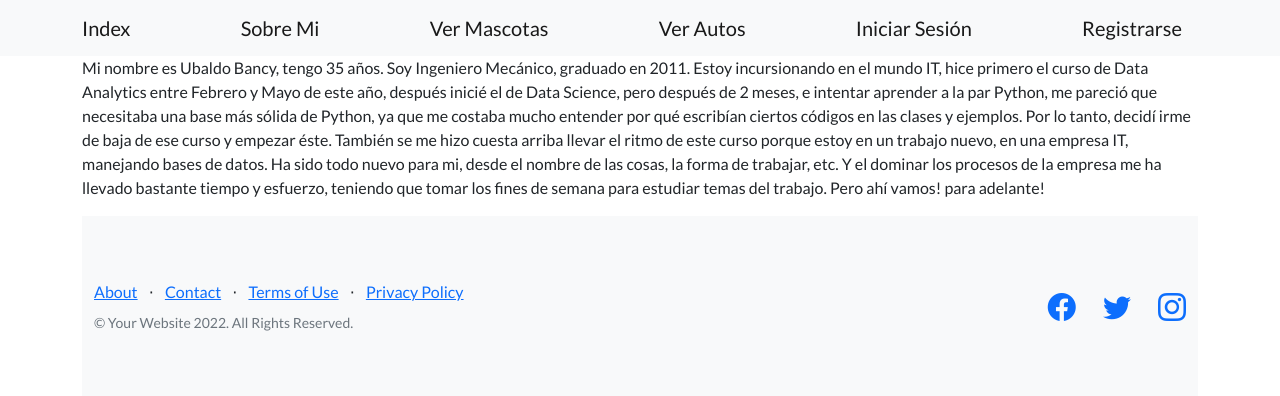
After one commit to ubaldo526/Entrega1-Bancy, a Django app: page /avanzado/about/ in a window 1280 px wide. The commit adds this page. Shown: the top 396 px of the page. Run offline with Django 4.2, Linux system fonts and the light colour scheme; some libraries are stand-ins or nearby versions.

Commit message:
Justo antes de hacer el video

```diff
--- /dev/null
+++ b/avanzado/templates/avanzado/about.html
@@ -0,0 +1,21 @@
+{% extends 'home/base.html' %}
+
+{% block title_pagina %}
+<title>Sobre mi</title>
+{% endblock title_pagina %}
+
+
+{% block mi_contenido %}
+<p>
+   Mi nombre es Ubaldo Bancy, tengo 35 años. Soy Ingeniero Mecánico, graduado en 2011.
+   Estoy incursionando en el mundo IT, hice primero el curso de Data Analytics entre Febrero y Mayo de
+   este año, después inicié el de Data Science, pero después de 2 meses, e intentar aprender a la par Python,
+   me pareció que necesitaba una base más sólida de Python, ya que me costaba mucho entender por qué escribían
+   ciertos códigos en las clases y ejemplos.
+   Por lo tanto, decidí irme de baja de ese curso y empezar éste. También se me hizo cuesta arriba llevar el ritmo
+   de este curso porque estoy en un trabajo nuevo, en una empresa IT, manejando bases de datos. Ha sido todo nuevo
+   para mi, desde el nombre de las cosas, la forma de trabajar, etc. Y el dominar los procesos de la empresa me ha
+   llevado bastante tiempo y esfuerzo, teniendo que tomar los fines de semana para estudiar temas del trabajo.
+   Pero ahí vamos! para adelante!
+</p>
+{% endblock mi_contenido %}
--- a/avanzado/urls.py
+++ b/avanzado/urls.py
@@ -7,7 +7,7 @@ urlpatterns = [
     path('mascotas/crear/', views.crear_mascota, name='crear_mascota'),
     path('mascotas/editar/<int:id>', views.editar_mascota, name='editar_mascota'),
     path('mascotas/eliminar/<int:id>', views.eliminar_mascota, name='eliminar_mascota'),
-
+    path('about/', views.about, name='about'),
     # version con clases basadas en vistas
     path('autos/', views.ListaAutos.as_view(), name='ver_autos'),
     path('autos/crear/', views.CrearAuto.as_view(), name='crear_auto'),
--- a/avanzado/views.py
+++ b/avanzado/views.py
@@ -99,3 +99,9 @@ class EliminarAuto(LoginRequiredMixin, DeleteView):
 class VerAuto(DetailView):
     model = Auto
     template_name = 'avanzado/ver_auto.html'
+
+
+def about(request):
+
+
+    return render(request, 'avanzado/about.html')
--- a/home/templates/home/base.html
+++ b/home/templates/home/base.html
@@ -23,6 +23,7 @@
         <nav class="navbar navbar-light bg-light static-top">
             <div class="container">
                 <a class="navbar-brand" href={%url 'index'%}>Index</a>
+                <a class="navbar-brand" href={%url 'about'%}>Sobre Mi</a>
                 {% comment %} <a class="navbar-brand" href={%url 'hola'%}>Hola</a>
                 <a class="navbar-brand" href={%url 'fecha'%}>Fecha</a>
                 <a class="navbar-brand" href={%url 'ver_familiares'%}>Ver Familiares</a> {% endcomment %}
```
Also changed, not shown: README.md.
